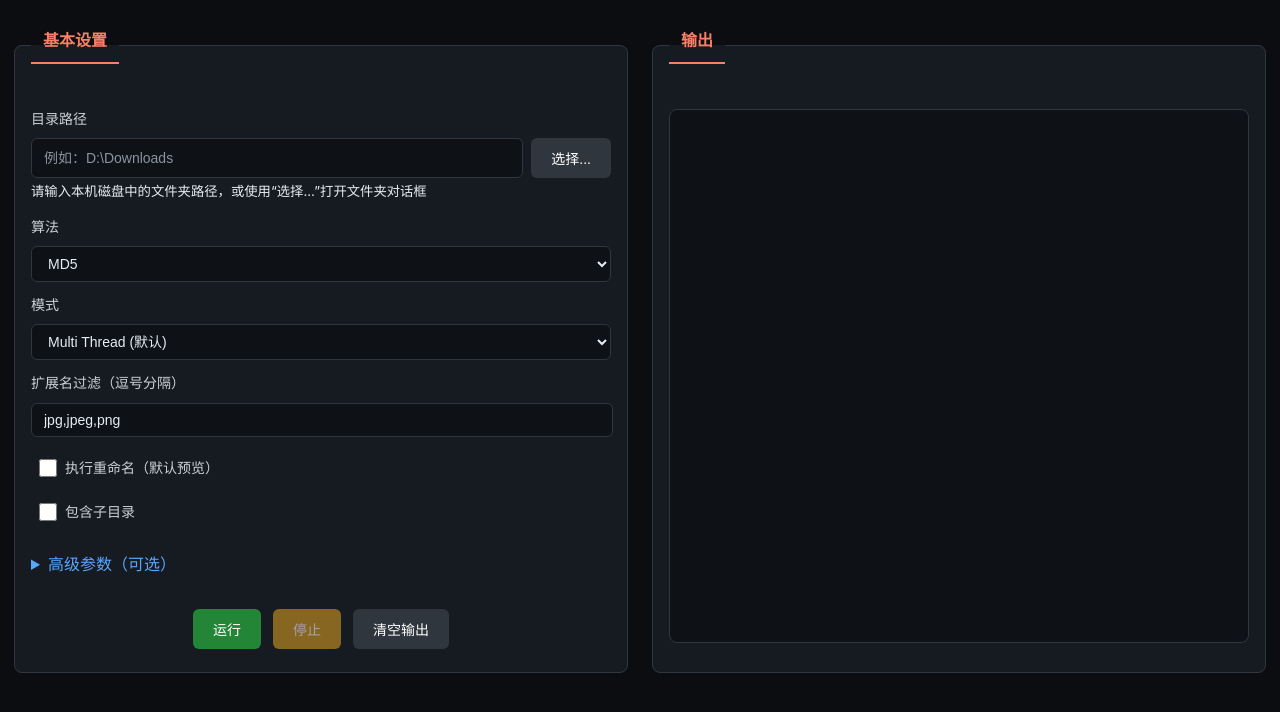
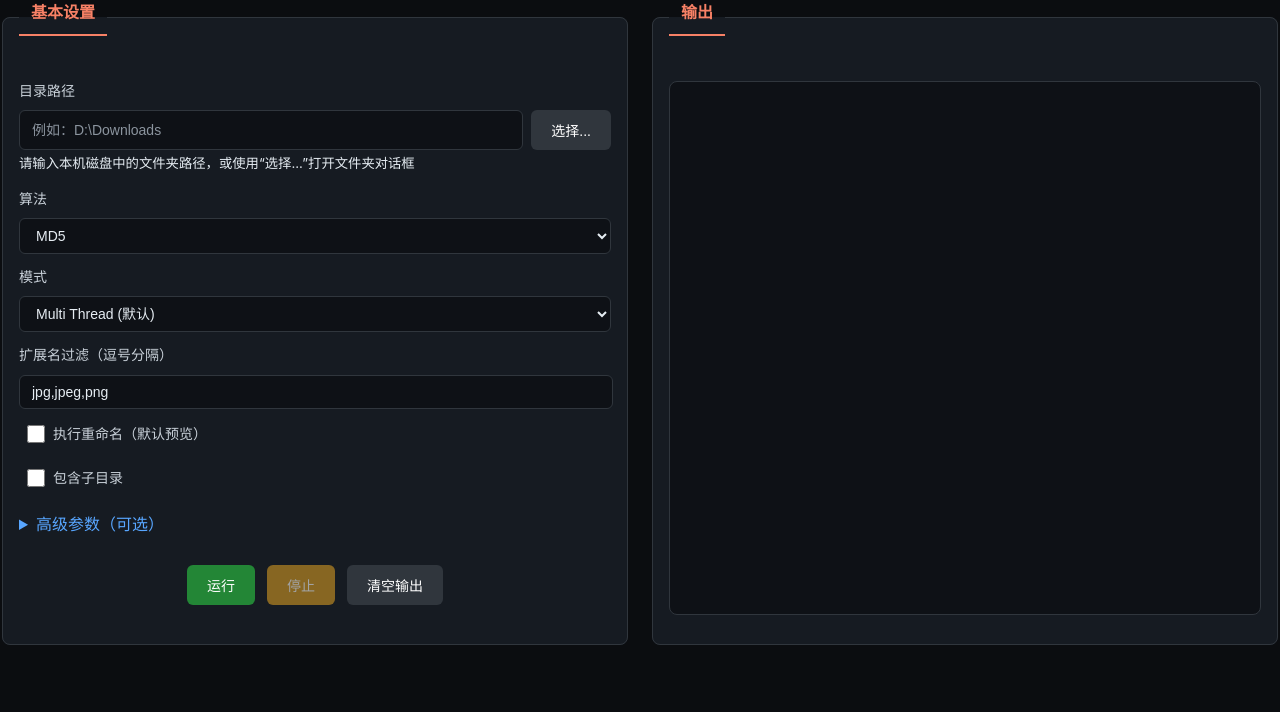
Before and after one commit to caojiachen1/file_renamer_tool, a website: page web/static/index.html in a window 1280 px wide. Drawn offline with Linux system fonts and the light colour scheme.

Commit message:
refactor: adjust spacing and layout for improved UI consistency in web interface

```diff
--- a/web/static/index.html
+++ b/web/static/index.html
@@ -8,7 +8,7 @@
       body {
         font-family: -apple-system, BlinkMacSystemFont, 'Segoe UI', Roboto, Oxygen, Ubuntu, Cantarell, sans-serif;
         margin: 0;
-        padding: 12px;
+        padding: 0;
         min-height: 100vh;
         background: #0b0d10;
         color: #e6edf3;
@@ -69,7 +69,6 @@
         display: grid;
         grid-template-columns: 1fr 1fr;
         gap: 20px;
-        margin-top: 16px;
       }
       @media (max-width: 1024px) {
         .main-layout {
@@ -80,7 +79,7 @@
       .actions {
         display: flex;
         gap: 12px;
-        margin-top: 24px;
+        margin-top: 8px;
         justify-content: center;
       }
       button {
@@ -159,7 +158,7 @@
           </select>
         </div>
       </div>
-  <div class="row" style="margin-top:12px;">
+  <div class="row">
         <div>
           <label>模式</label>
           <select id="mode">
@@ -174,7 +173,7 @@
         </div>
       </div>
 
-  <div class="row" style="margin-top:12px; gap:16px;">
+  <div class="row" style="gap:16px;">
         <div style="margin-right: 16px;">
           <label style="display: flex; align-items: center; margin: 6px 0; cursor: pointer; padding: 8px; border-radius: 6px; transition: background-color 0.2s ease;">
             <input id="execute" type="checkbox" />
@@ -189,9 +188,9 @@
         </div>
       </div>
 
-  <details style="margin-top:12px;">
+  <details>
         <summary>高级参数（可选）</summary>
-  <div class="row4" style="margin-top:12px; gap:16px;">
+  <div class="row4" style="gap:16px;">
           <div style="margin-right: 16px;">
             <label>线程数</label>
             <input id="threads" type="number" min="1" placeholder="留空=自动" />
@@ -213,7 +212,7 @@
         </div>
       </details>
 
-      <div class="actions" style="margin-top:12px;">
+      <div class="actions">
         <button id="run">运行</button>
         <button id="stop" class="warn" disabled>停止</button>
         <button id="clear" class="secondary">清空输出</button>
```
